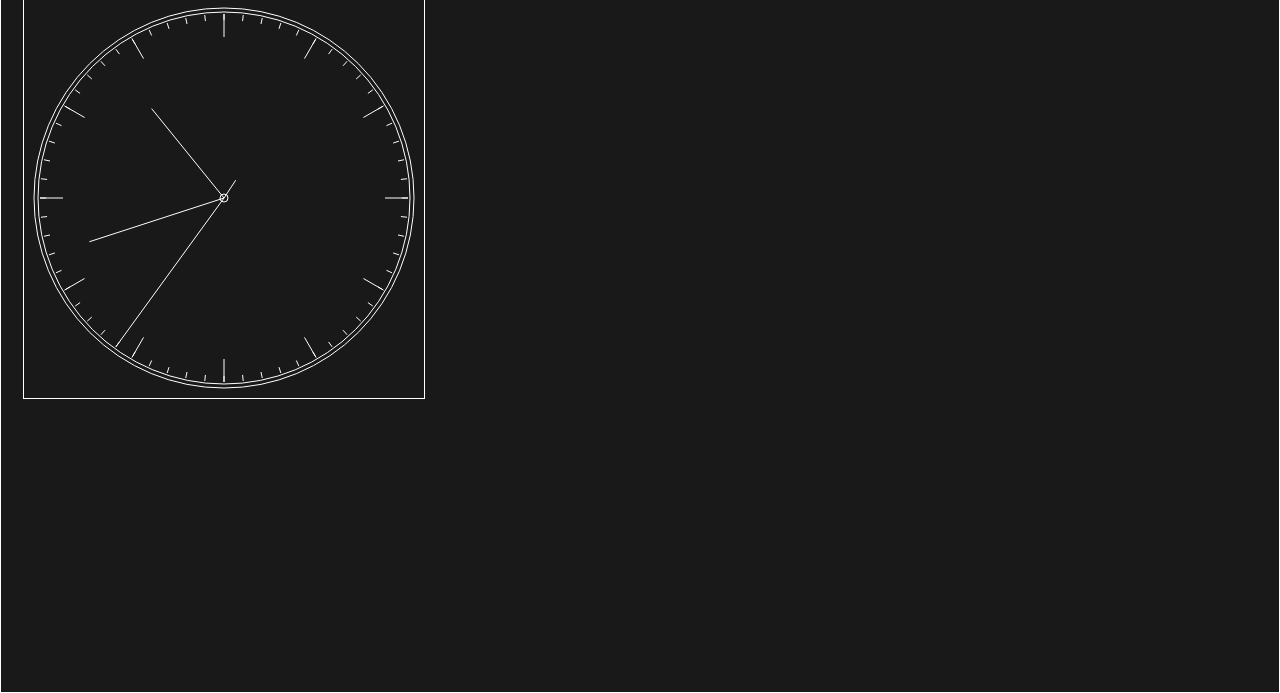
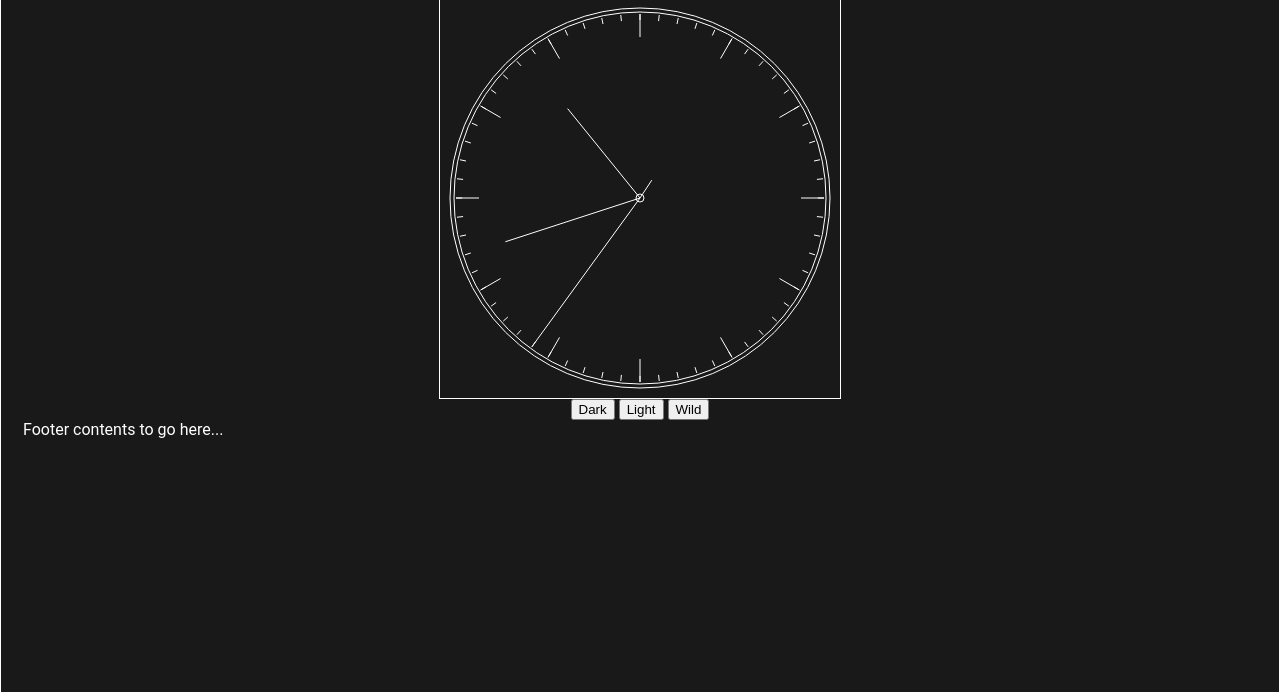
Before and after one commit to rustyabbott/clock, a plain HTML site: page index.html in a window 1280 px wide. Shown: the part 107-800 px from the top of the page. Drawn offline with Linux system fonts and the light colour scheme.

Commit message:
Initial grid setup

```diff
--- a/css/styles.css
+++ b/css/styles.css
@@ -10,13 +10,37 @@ html {
 
 body {
   border: 1px solid #fff;
-  margin: 0;
   padding: 22px;
   background-color: #191919;
+  margin: 0;
   height: 100vh;
+}
+
+.container {
+  display: grid;
+  grid-template-areas:
+    "header"
+    "canvas"
+    "themes"
+    "footer";
   width: 100%;
 }
 
-#canvas {
+header {
+  grid-area: header;
+}
+
+canvas {
+  grid-area: canvas;
   border: 1px solid #fff;
+  margin: 0 auto;
 }
+
+.themes {
+  grid-area: themes;
+  margin: 0 auto;
+}
+
+footer {
+  grid-area: footer;
+}
--- a/index.html
+++ b/index.html
@@ -7,8 +7,26 @@
     <title>Rusty's Clock</title>
   </head>
   <body onload="paintCanvas()">
-    <h1>Rusty's Clock</h1>
-    <canvas id="canvas" height="400" width="400"></canvas>
+    <div class="container">
+      <header>
+        <h1>Rusty's Clock</h1>
+      </header>
+      <canvas id="canvas" height="400" width="400"></canvas>
+      <div class="themes">
+        <button class="dark" type="button">
+          Dark
+        </button>
+        <button class="light" type="button">
+          Light
+        </button>
+        <button>
+          Wild
+        </button>
+      </div>
+      <footer>
+        Footer contents to go here...
+      </footer>
+    </div>
     <script src="js/scripts.js"></script>
   </body>
 </html>
```
